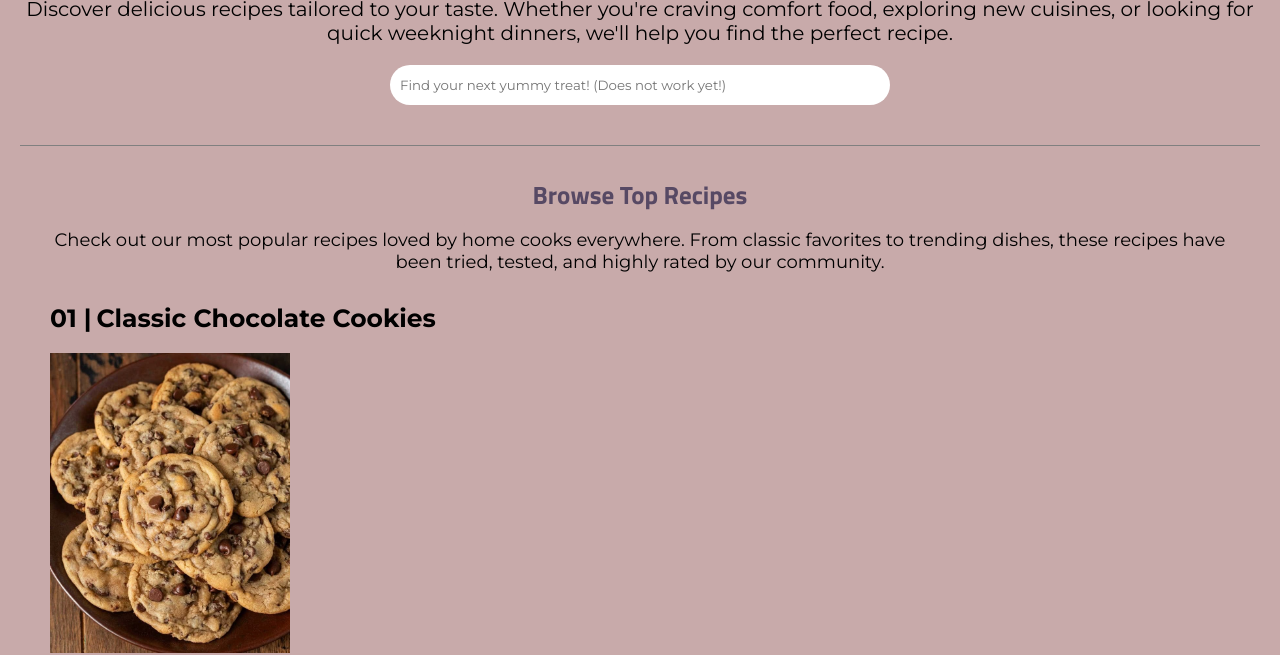
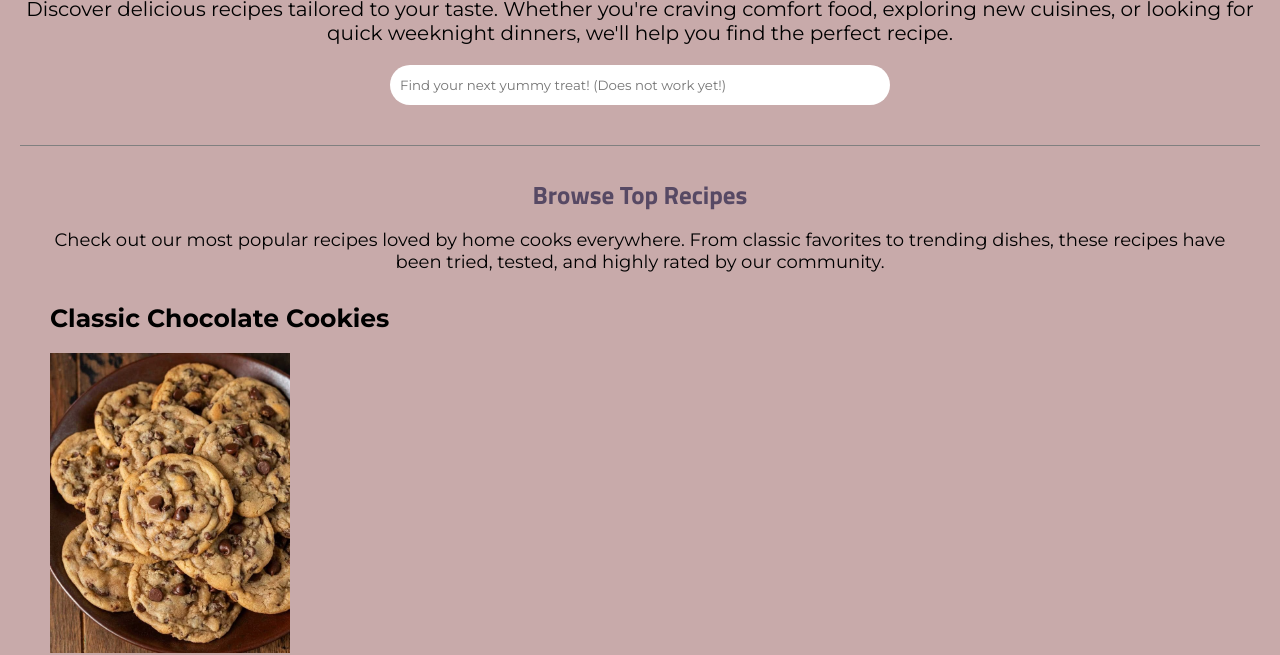
Before and after one commit to Noobiefied/lucid, a plain HTML site: page index.html in a window 1280 px wide. Shown: the part 154-809 px from the top of the page. Drawn offline with Linux system fonts and the light colour scheme; a web font is replaced by a local one.

Commit message:
Edit css files

```diff
--- a/css/recipes.css
+++ b/css/recipes.css
@@ -52,10 +52,6 @@ section h1 {
   margin-bottom: 10px;
 }
 
-section h1::before {
-  content: "🍪 ";
-}
-
 img {
   width: 400px;
   margin: 30px;
--- a/css/styles.css
+++ b/css/styles.css
@@ -102,11 +102,6 @@ header > h1 {
   font-size: 25px;
 }
 
-.recipe-card h1::before {
-  content: "01 |";
-  margin-right: 5px;
-}
-
 .recipe-card img {
   height: 300px;
   margin: 10px;
```
